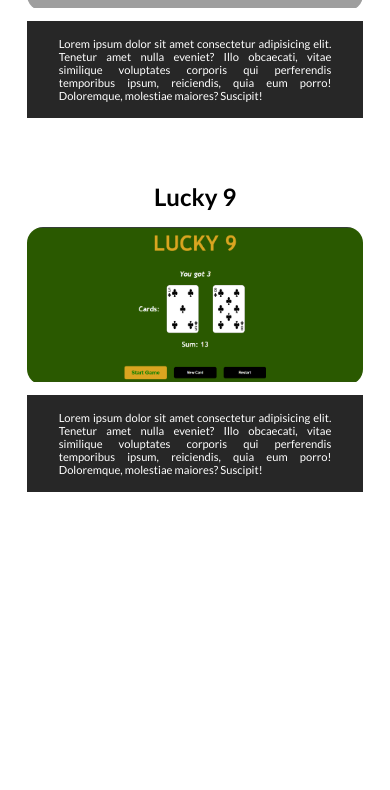
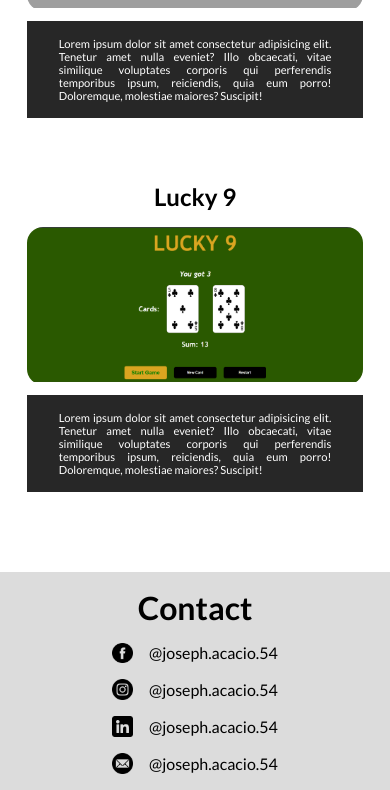
Before and after one commit to JosephAcacio/AWSCC-CodeQuest-Frontend, a plain HTML site: page projects/02-your-own-portoflio/index.html in a window 390 px wide. Shown: the part 3934-4724 px from the top of the page. Before the commit the page ends 4490 px from the top, so only its background shows below. Drawn offline with Linux system fonts and the light colour scheme; grey boxes are pictures that could not be loaded.

Commit message:
contact section done

```diff
--- a/projects/02-your-own-portoflio/index.html
+++ b/projects/02-your-own-portoflio/index.html
@@ -22,7 +22,7 @@
                     <ul>
                         <li><a href="#">Home</a></li>
                         <li><a href="#aboutMe">About Me</a></li>
-                        <li><a href="#">Portfolio</a></li>
+                        <li><a href="#portfolio">Portfolio</a></li>
                         <li><a href="#">Contact</a></li>
                     </ul>
                 </div>
@@ -79,9 +79,9 @@
             </div>
         </div>
     </div>
-    <div class="portfolio">
+    <div class="portfolio" id="portfolio">
         <div class="container">
-            <h1 class="head_title" id="portfolio">Portfolio</h1>
+            <h1 class="head_title">Portfolio</h1>
             <div class="portfolioContainer">
                 <div class="myDetails">
                     <h4>I am Joseph C. Acacio, an 18 year-old Computer Science major at Polytechnic University of the Philippines as a freshman.</h4>
@@ -142,5 +142,28 @@
             </div>
         </div>
     </div>
+    <div class="contact">
+        <div class="logo">
+            <h1>Contact</h1>
+        </div>
+            <ul>
+                <li>
+                    <img src="image/facebook.png" alt="">
+                    <p>@joseph.acacio.54</p>
+                </li>
+                <li>
+                    <img src="image/instagram.png" alt="">
+                    <p>@joseph.acacio.54</p>
+                </li>
+                <li>
+                    <img src="image/linkedin.png" alt="">
+                    <p>@joseph.acacio.54</p>
+                </li>
+                <li>
+                    <img src="image/email.png" alt="">
+                    <p>@joseph.acacio.54</p>
+                </li>
+            </ul>
+    </div>
 </body>
 </html>
--- a/projects/02-your-own-portoflio/style.css
+++ b/projects/02-your-own-portoflio/style.css
@@ -167,6 +167,10 @@ ol, ul, li {
     margin-top: 2.5rem;
 }
 
+.portfolio .head_title{
+    color: black;
+}
+
 .pics_container{
     display: flex;
     justify-content: space-between;
@@ -304,6 +308,43 @@ ol, ul, li {
     padding: 1rem 2rem;
     text-align: justify;
 }
+
+/* Contact Section */
+
+.contact{
+    background-color: gainsboro;
+    height: auto;
+    padding: 1rem;
+    margin-top: 4rem;
+}
+
+.contact .logo h1{
+    display: flex;
+    justify-content: center;
+}
+
+.contact ul{
+    display: flex;
+    flex-wrap: wrap;
+    justify-content: center;
+    align-items: center;
+    margin-top: 2rem;
+    gap: 2rem;
+}
+
+.contact ul li{
+    display: flex;
+    justify-content: center;
+    align-items: center;
+    width: 13rem;
+    gap: 1rem;
+}
+
+.contact ul li img{
+    width: 3rem;
+}
+
+
 
 
 
@@ -521,6 +562,10 @@ ol, ul, li {
         font-size: 0.8rem;
         line-height: 1rem;
     }
+
+    .contact ul li img{
+        width: 2rem;
+    }
 }
 
 @media (max-width: 640px){
@@ -644,6 +689,14 @@ ol, ul, li {
         width: 100%;
         padding: 0;
     }
+
+    .contact ul li img{
+        width: 1.5rem;
+    }
+
+    .contact{
+        margin-top: 1rem;
+    }
 }
 
 @media (max-width: 475px){
@@ -732,4 +785,18 @@ ol, ul, li {
     .projectsContainer .project h3{
         font-size: 1.5rem;
     }
+
+    .contact{
+        margin-top: 1rem;
+    }
+
+    .contact ul li{
+        width: 13rem;
+        gap: 1rem;
+        margin-top: -1rem;
+    }
+
+    .contact ul li img{
+        width: 1.3rem;
+    }
 }
```
Also changed, not shown: projects/02-your-own-portoflio/image/email.png (added), projects/02-your-own-portoflio/image/facebook.png (added), projects/02-your-own-portoflio/image/instagram.png (added), projects/02-your-own-portoflio/image/linkedin.png (added).
